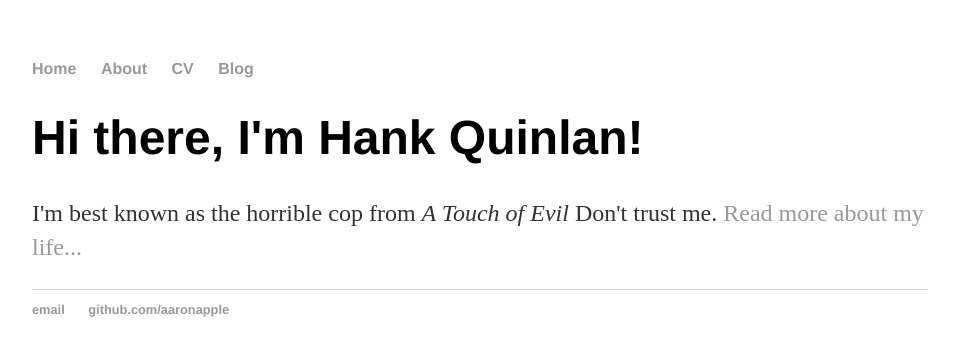
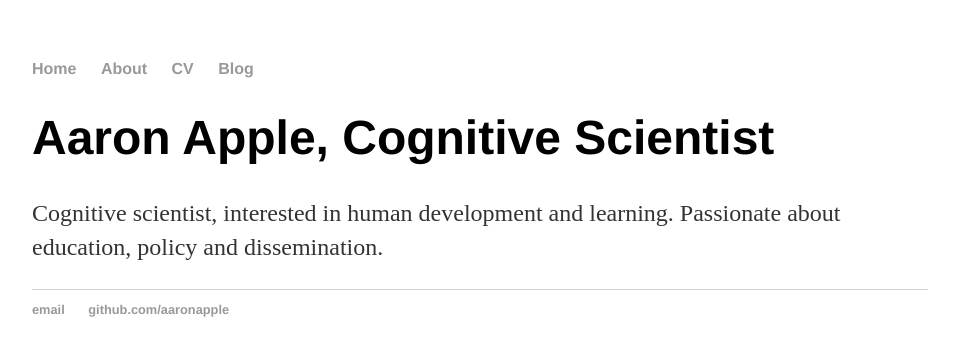
Before and after one commit to aaronapple/aaronapple.github.io, a Jekyll site: the page built from index.html, in a window 1280 px wide. Shown: the top 356 px of the page, without its empty margins (160-1115 px from the left). Built offline with Jekyll 4.4.1, drawn with Linux system fonts in a browser that asks for light colours.

Commit message:
Update index.html

```diff
--- a/index.html
+++ b/index.html
@@ -3,6 +3,6 @@ layout: default
 title: Aaron Apple, Cognitive Scientist
 ---
 <div class="blurb">
-	<h1>Hi there, I'm Hank Quinlan!</h1>
-	<p>I'm best known as the horrible cop from <em>A Touch of Evil</em> Don't trust me. <a href="/about">Read more about my life...</a></p>
+	<h1>Aaron Apple, Cognitive Scientist</h1>
+	<p>Cognitive scientist, interested in human development and learning. Passionate about education, policy and dissemination.</p>
 </div><!-- /.blurb -->
```
